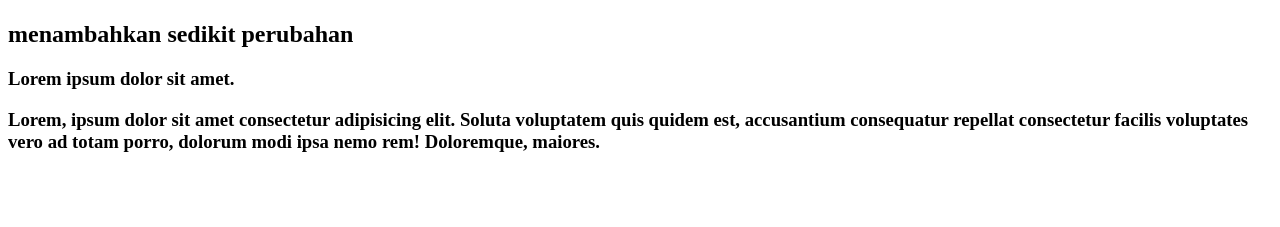
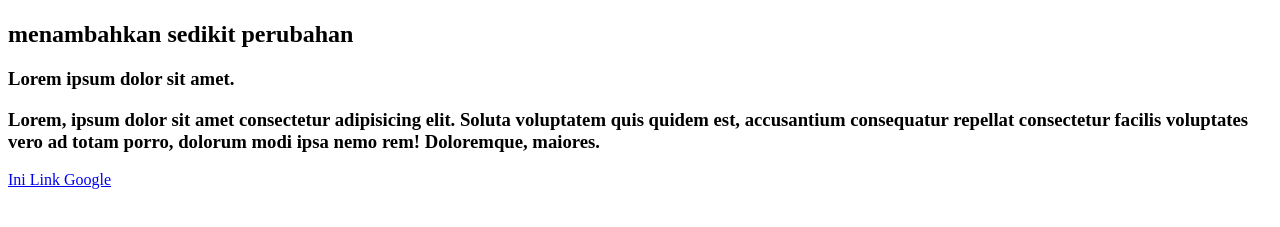
Before and after one commit to Rizanoor/batch15git, a plain HTML site: page index.html in a window 1280 px wide. Shown: the part 59-286 px from the top of the page. Drawn offline with Linux system fonts and the light colour scheme.

Commit message:
tambah link google

```diff
--- a/index.html
+++ b/index.html
@@ -17,6 +17,8 @@
         facilis voluptates vero ad totam porro, dolorum modi ipsa nemo rem!
         Doloremque, maiores.
     </h3>
+
+    <a href="www.google.com">Ini Link Google</a>
 </body>
 
 </html>
```
